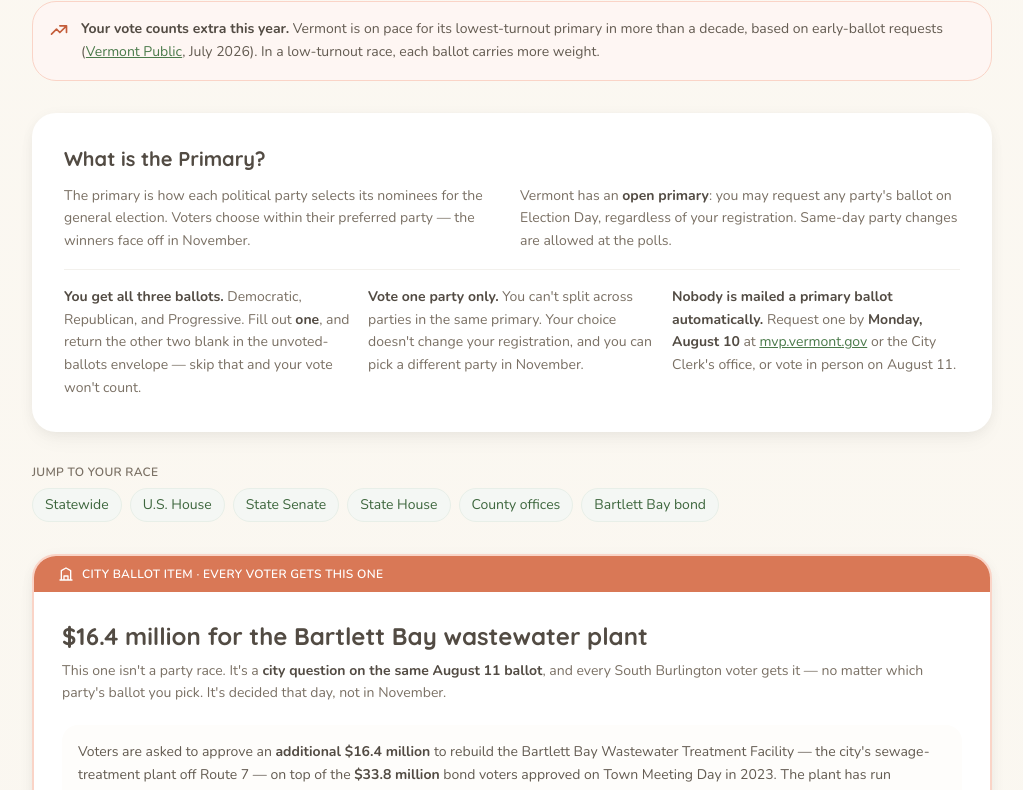
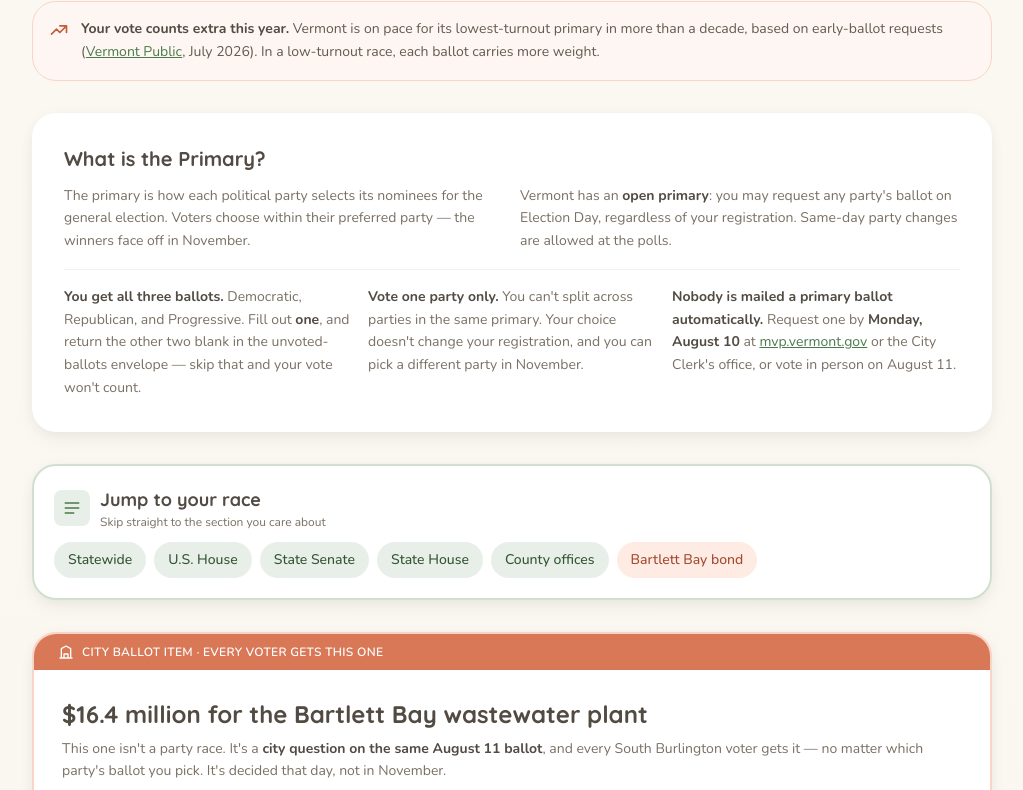
Before and after one commit to Jayson1001/sb-voter-guide, a Next.js app: page /primary in a window 1280 px wide. Shown: the part 432-1222 px from the top of the page, without its empty margins (128-1151 px from the left). Built offline with nearby package versions, Linux system fonts and the light colour scheme.

Commit message:
Make the "Jump to your race" nav more prominent
It was a flat label + faint pills that readers scrolled past. Turn it into a
bordered card with a shadow, an icon + heading + helper line, and bolder
chips; give the Bartlett Bay bond chip a terracotta treatment so it reads as
the non-race city item.

```diff
--- a/app/primary/page.tsx
+++ b/app/primary/page.tsx
@@ -393,10 +393,20 @@ export default function PrimaryPage() {
           </div>
         </div>
 
-        {/* Jump to your race — anchor chips so a voter can skip past the bond
-            straight to their ballot section instead of scrolling the whole page. */}
-        <nav aria-label="Jump to a section" className="mb-8">
-          <p className="text-xs font-semibold text-warmgray-600 uppercase tracking-wide mb-2">Jump to your race</p>
+        {/* Jump to your race — a prominent card (voters were scrolling past the
+            quieter version) so they can skip past the bond to their ballot section. */}
+        <nav aria-label="Jump to a section" className="bg-white rounded-2xl shadow-soft border-2 border-sage-200 p-4 sm:p-5 mb-8">
+          <div className="flex items-center gap-2.5 mb-3">
+            <div className="w-9 h-9 bg-sage-100 rounded-lg flex items-center justify-center text-sage-600 flex-shrink-0">
+              <svg className="w-5 h-5" fill="none" stroke="currentColor" viewBox="0 0 24 24">
+                <path strokeLinecap="round" strokeLinejoin="round" strokeWidth={2} d="M4 6h16M4 12h16M4 18h10" />
+              </svg>
+            </div>
+            <div>
+              <h2 className="font-display text-base sm:text-lg font-bold text-warmgray-800 leading-tight">Jump to your race</h2>
+              <p className="text-xs text-warmgray-600">Skip straight to the section you care about</p>
+            </div>
+          </div>
           <ul className="flex flex-wrap gap-2">
             {[
               { href: "#statewide", label: "Statewide" },
@@ -409,7 +419,11 @@ export default function PrimaryPage() {
               <li key={s.href}>
                 <a
                   href={s.href}
-                  className="inline-block px-3 py-1.5 rounded-full text-sm bg-sage-50 text-sage-700 hover:bg-sage-100 border border-sage-100 transition-colors"
+                  className={`inline-flex items-center px-3.5 py-2 rounded-full text-sm font-medium transition-colors ${
+                    s.href === "#bond"
+                      ? "bg-terracotta-100 text-terracotta-700 hover:bg-terracotta-200"
+                      : "bg-sage-100 text-sage-800 hover:bg-sage-200"
+                  }`}
                 >
                   {s.label}
                 </a>
```
